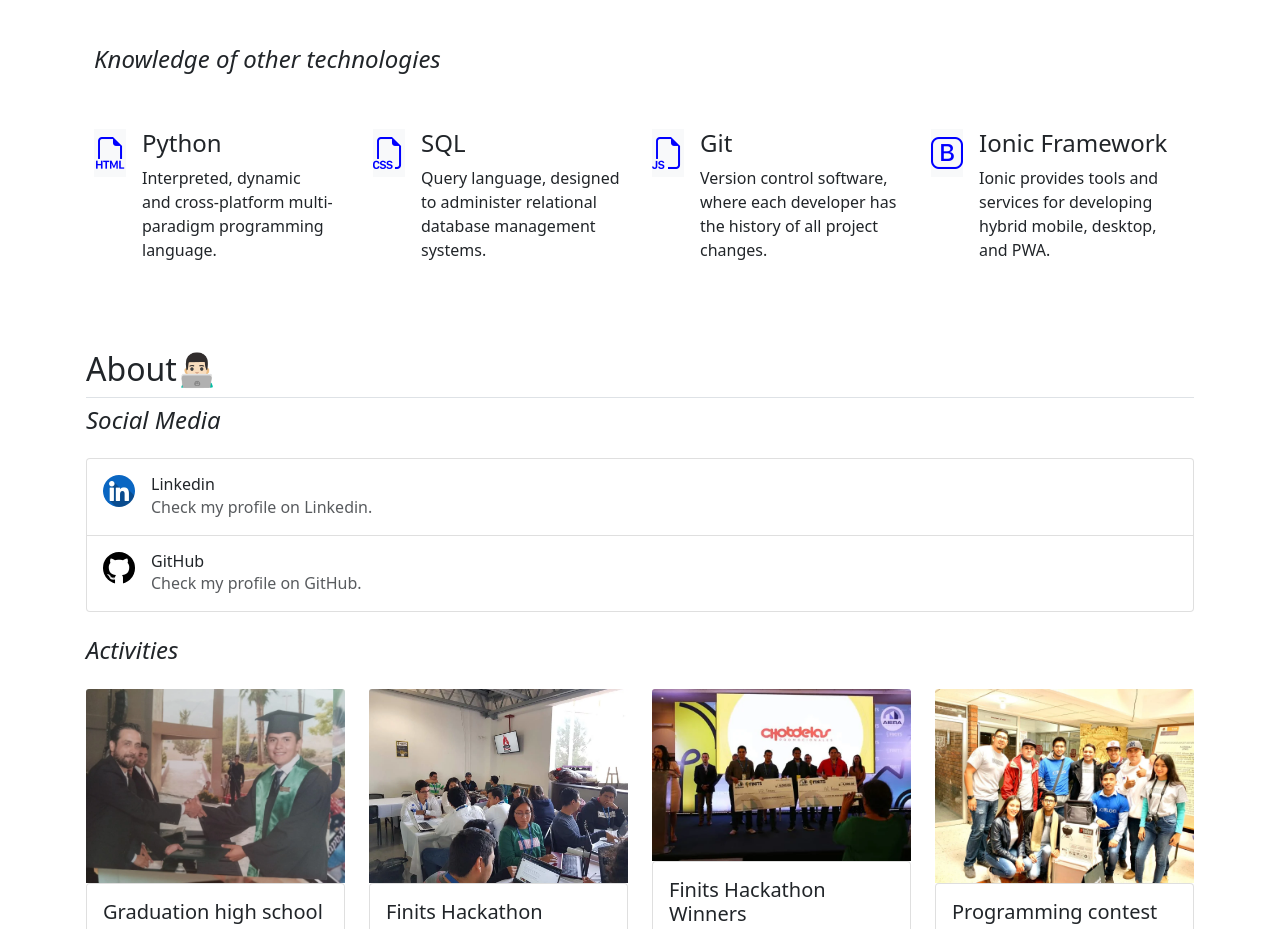
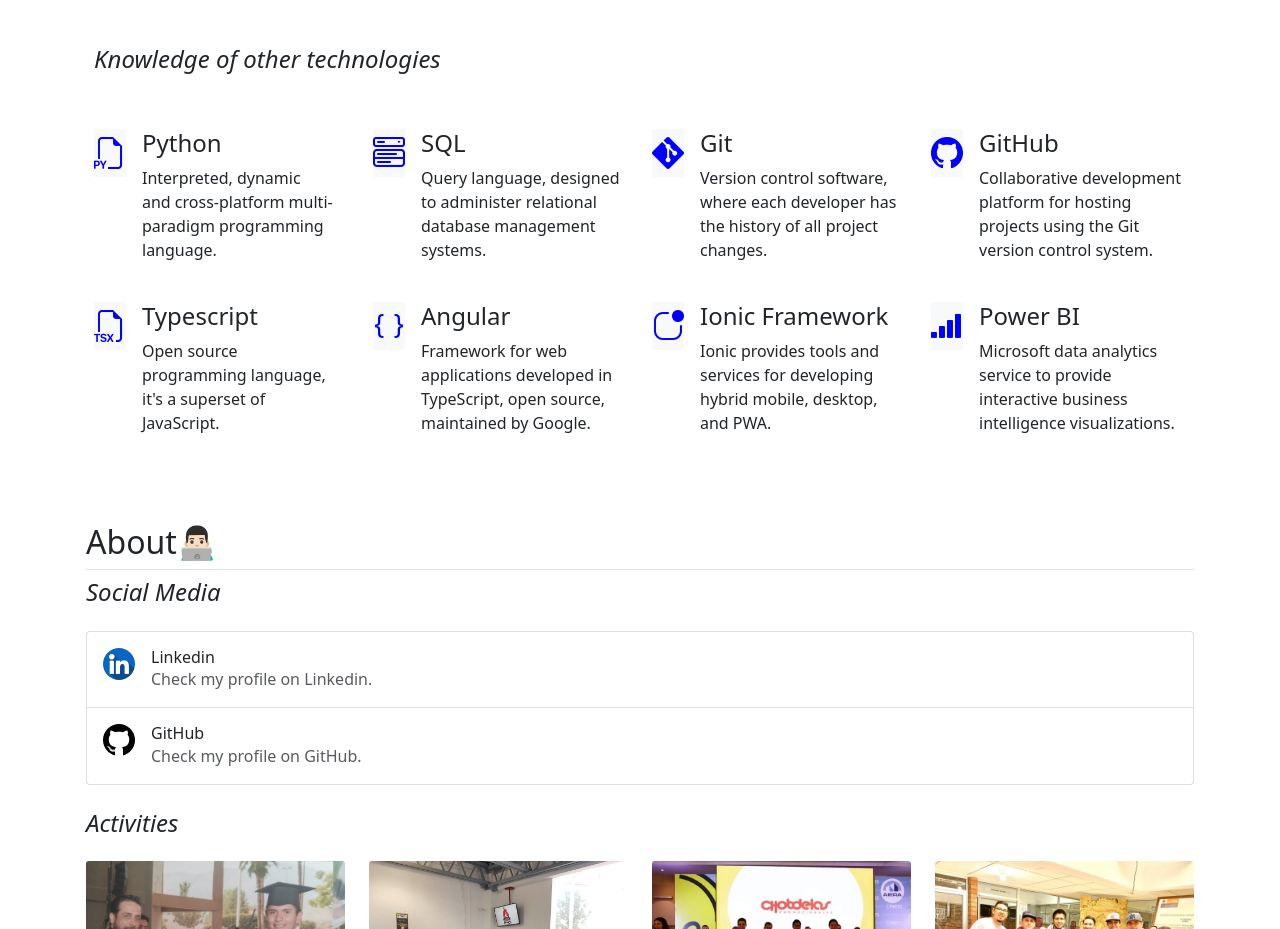
Before and after one commit to GerardoBetgro/gerardo-es, a plain HTML site: page home.html in a window 1280 px wide. Shown: the part 1220-2149 px from the top of the page. Drawn offline with nearby package versions, Linux system fonts and the light colour scheme.

Commit message:
Version 1.3.1

```diff
--- a/home.html
+++ b/home.html
@@ -154,7 +154,7 @@
     <section class="row g-4 py-5 row-cols-1 row-cols-lg-4">
       <article class="col d-flex align-items-start">
         <div class="icon-square bg-light text-dark flex-shrink-0 me-3">
-          <i class="bi bi-filetype-html icon"></i>
+          <i class="bi bi-filetype-py icon"></i>
         </div>
         <div>
           <h4>Python</h4>
@@ -163,7 +163,7 @@
       </article>
       <article class="col d-flex align-items-start">
         <div class="icon-square bg-light text-dark flex-shrink-0 me-3">
-          <i class="bi bi-filetype-css icon"></i>
+          <i class="bi bi-menu-button-wide icon"></i>
         </div>
         <div>
           <h4>SQL</h4>
@@ -172,7 +172,7 @@
       </article>
       <article class="col d-flex align-items-start">
         <div class="icon-square bg-light text-dark flex-shrink-0 me-3">
-          <i class="bi bi-filetype-js icon"></i>
+          <i class="bi bi-git icon"></i>
         </div>
         <div>
           <h4>Git</h4>
@@ -181,11 +181,47 @@
       </article>
       <article class="col d-flex align-items-start">
         <div class="icon-square bg-light text-dark flex-shrink-0 me-3">
-          <i class="bi bi-bootstrap icon"></i>
+          <i class="bi bi-github icon"></i>
+        </div>
+        <div>
+          <h4>GitHub</h4>
+          <p>Collaborative development platform for hosting projects using the Git version control system.</p>
+        </div>
+      </article>
+      <article class="col d-flex align-items-start">
+        <div class="icon-square bg-light text-dark flex-shrink-0 me-3">
+          <i class="bi bi-filetype-tsx icon"></i>
+        </div>
+        <div>
+          <h4>Typescript</h4>
+          <p class="pe-3">Open source programming language, it's a superset of JavaScript.</p>
+        </div>
+      </article>
+      <article class="col d-flex align-items-start">
+        <div class="icon-square bg-light text-dark flex-shrink-0 me-3">
+          <i class="bi bi-braces icon"></i>
+        </div>
+        <div>
+          <h4>Angular</h4>
+          <p>Framework for web applications developed in TypeScript, open source, maintained by Google.</p>
+        </div>
+      </article>
+      <article class="col d-flex align-items-start">
+        <div class="icon-square bg-light text-dark flex-shrink-0 me-3">
+          <i class="bi bi-app-indicator icon"></i>
         </div>
         <div>
           <h4>Ionic Framework</h4>
           <p>Ionic provides tools and services for developing hybrid mobile, desktop, and PWA.</p>
+        </div>
+      </article>
+      <article class="col d-flex align-items-start">
+        <div class="icon-square bg-light text-dark flex-shrink-0 me-3">
+          <i class="bi bi-reception-4 icon"></i>
+        </div>
+        <div>
+          <h4>Power BI</h4>
+          <p>Microsoft data analytics service to provide interactive business intelligence visualizations.</p>
         </div>
       </article>
     </section>
```
